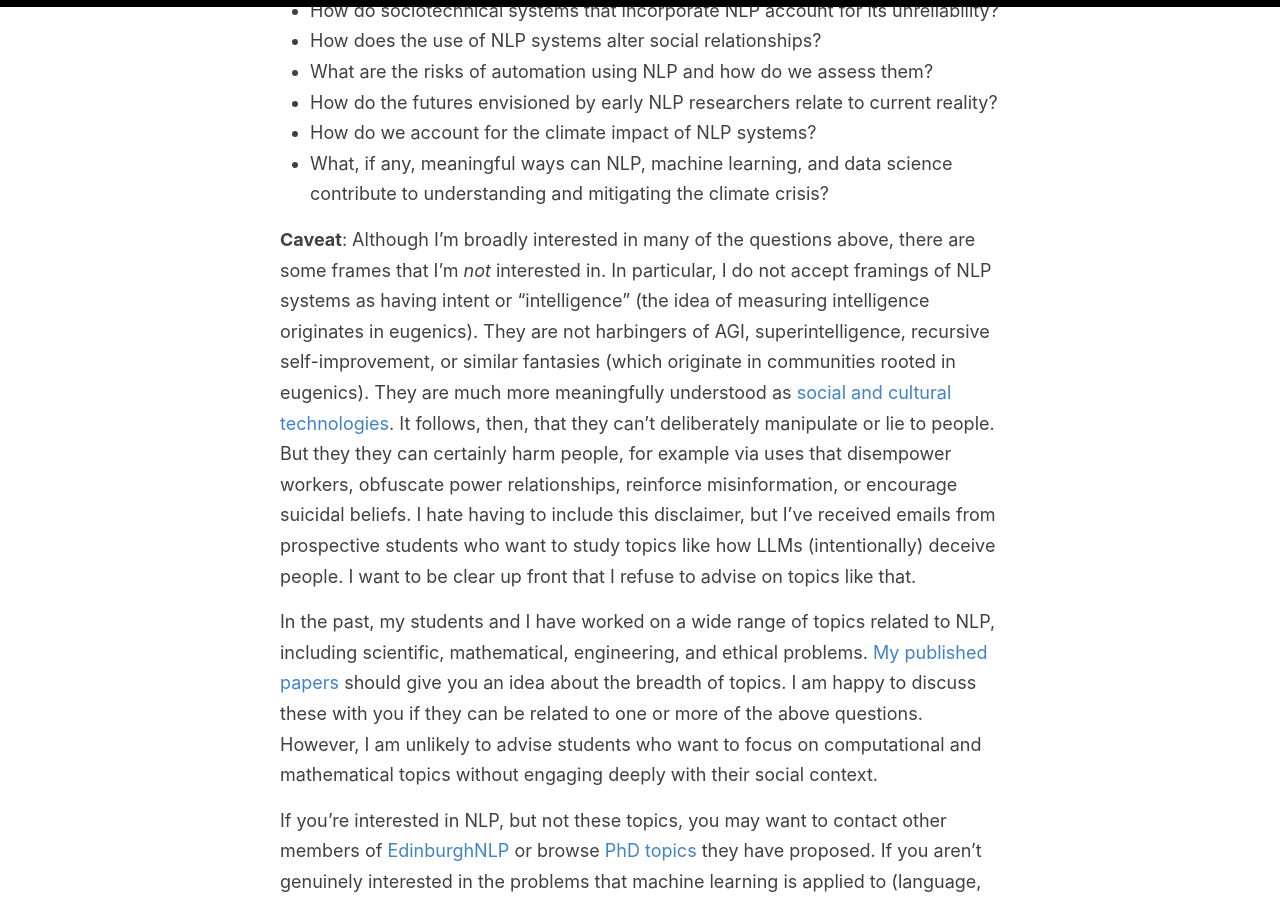
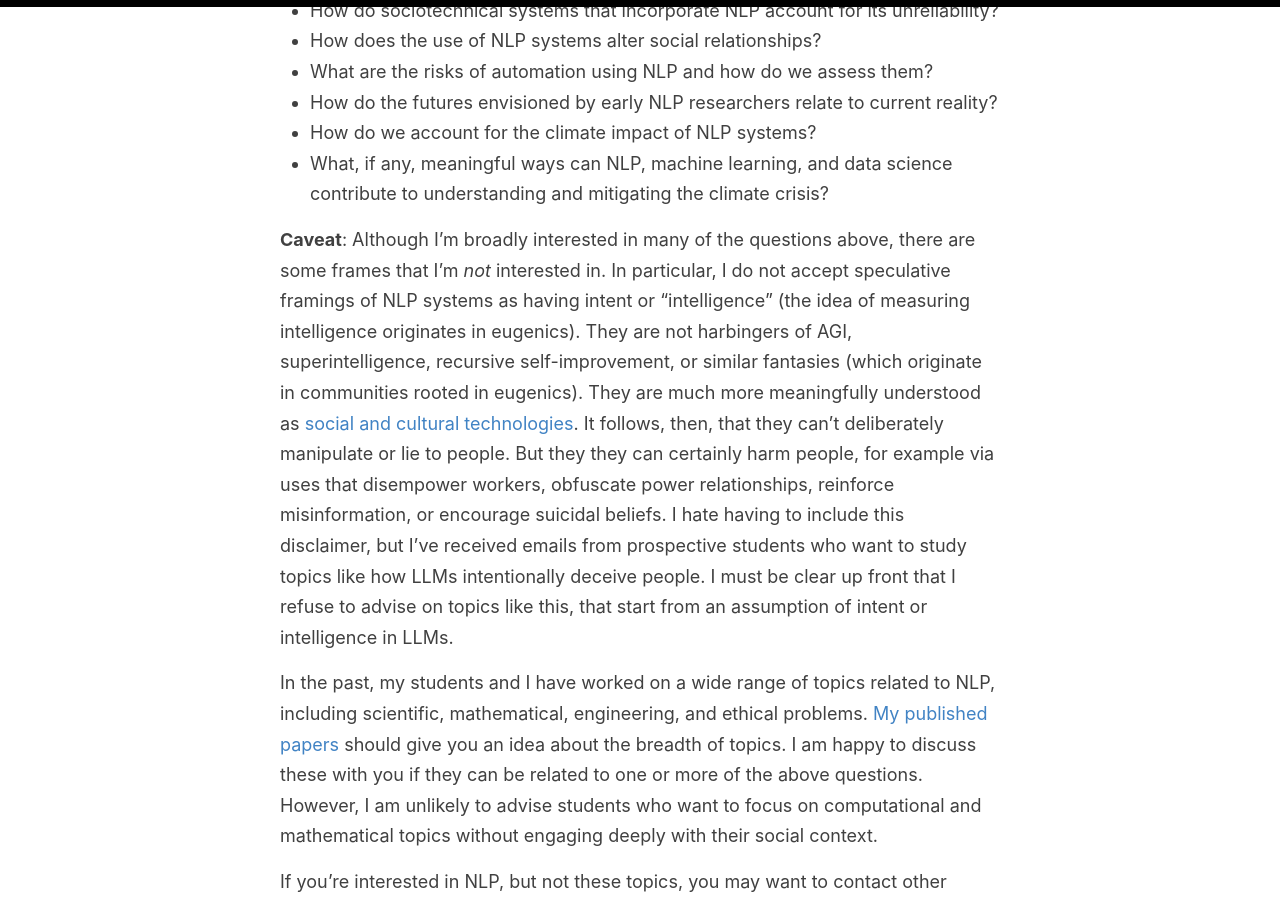
Before and after one commit to alopez/alopez.github.com, a Jekyll site: the page built from prospective.md, in a window 1280 px wide and 900 px high, scrolled down 902 px. Built offline with Jekyll 4.4.1, drawn with Linux system fonts in a browser that asks for light colours; some web fonts are replaced; our own code applies the rules of GitHub Pages for plain Markdown files.

Commit message:
Update prospective.md

```diff
--- a/prospective.md
+++ b/prospective.md
@@ -20,7 +20,7 @@
 - How do we account for the climate impact of NLP systems?
 - What, if any, meaningful ways can NLP, machine learning, and data science contribute to understanding and mitigating the climate crisis?
 
-**Caveat**: Although I'm broadly interested in many of the questions above, there are some frames that I'm _not_ interested in. In particular, I do not accept framings of NLP systems as having intent or "intelligence" (the idea of measuring intelligence originates in eugenics). They are not harbingers of AGI, superintelligence, recursive self-improvement, or similar fantasies (which originate in communities rooted in eugenics). They are much more meaningfully understood as [social and cultural technologies](https://www.science.org/doi/10.1126/science.adt9819). It follows, then, that they can't deliberately manipulate or lie to people. But they they can certainly harm people, for example via uses that disempower workers, obfuscate power relationships, reinforce misinformation, or encourage suicidal beliefs. I hate having to include this disclaimer, but I've received emails from prospective students who want to study topics like how LLMs (intentionally) deceive people. I want to be clear up front that I refuse to advise on topics like that.
+**Caveat**: Although I'm broadly interested in many of the questions above, there are some frames that I'm _not_ interested in. In particular, I do not accept speculative framings of NLP systems as having intent or "intelligence" (the idea of measuring intelligence originates in eugenics). They are not harbingers of AGI, superintelligence, recursive self-improvement, or similar fantasies (which originate in communities rooted in eugenics). They are much more meaningfully understood as [social and cultural technologies](https://www.science.org/doi/10.1126/science.adt9819). It follows, then, that they can't deliberately manipulate or lie to people. But they they can certainly harm people, for example via uses that disempower workers, obfuscate power relationships, reinforce misinformation, or encourage suicidal beliefs. I hate having to include this disclaimer, but I've received emails from prospective students who want to study topics like how LLMs intentionally deceive people. I must be clear up front that I refuse to advise on topics like this, that start from an assumption of intent or intelligence in LLMs.
 
 In the past, my students and I have worked on a wide range of topics related to NLP, including scientific, mathematical, engineering, and ethical problems. [My published papers](https://scholar.google.com/citations?user=7KdAmbUAAAAJ&sortby=pubdate) should give you an idea about the breadth of topics. I am happy to discuss these with you if they can be related to one or more of the above questions. However, I am unlikely to advise students who want to focus on computational and mathematical topics without engaging deeply with their social context.
 
```
